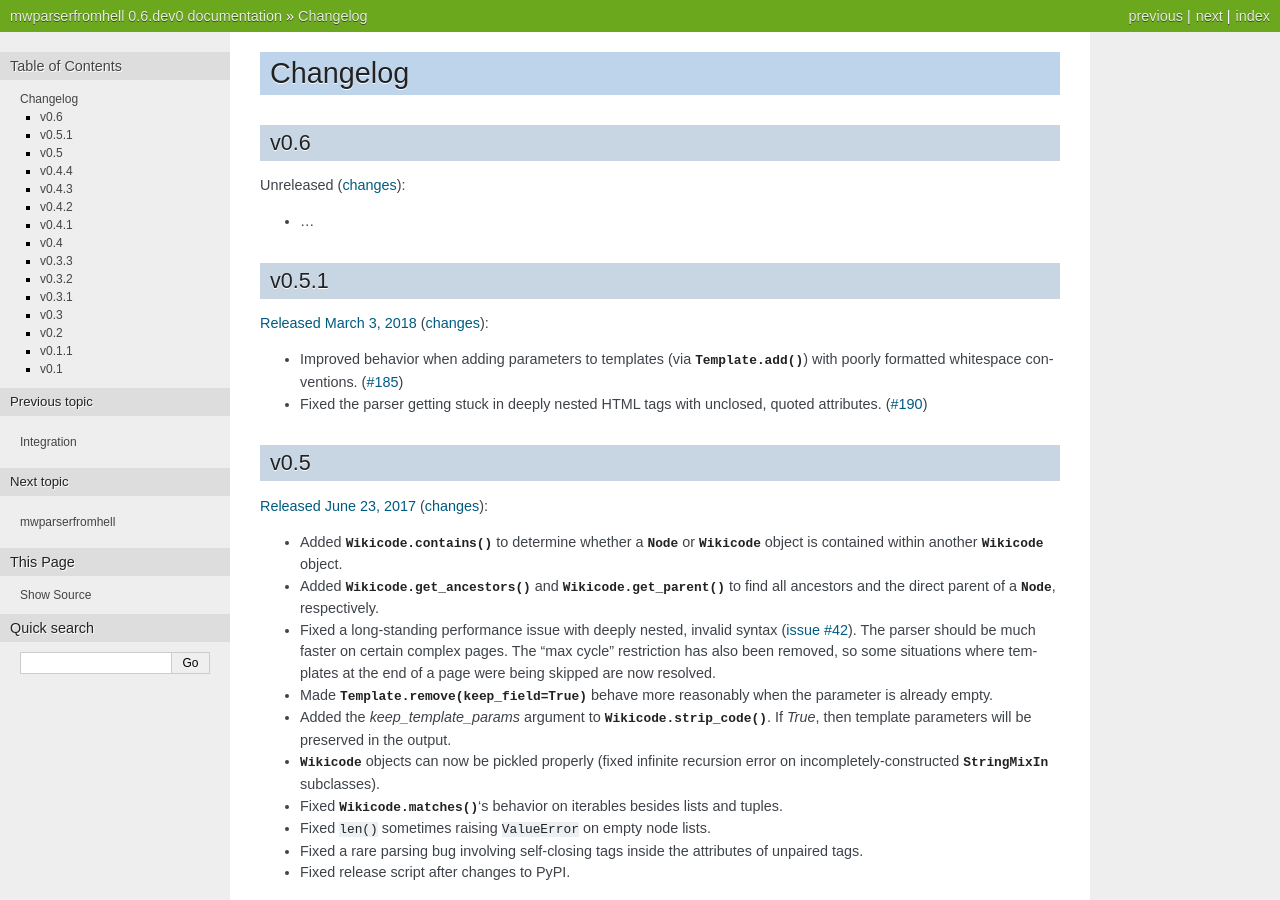
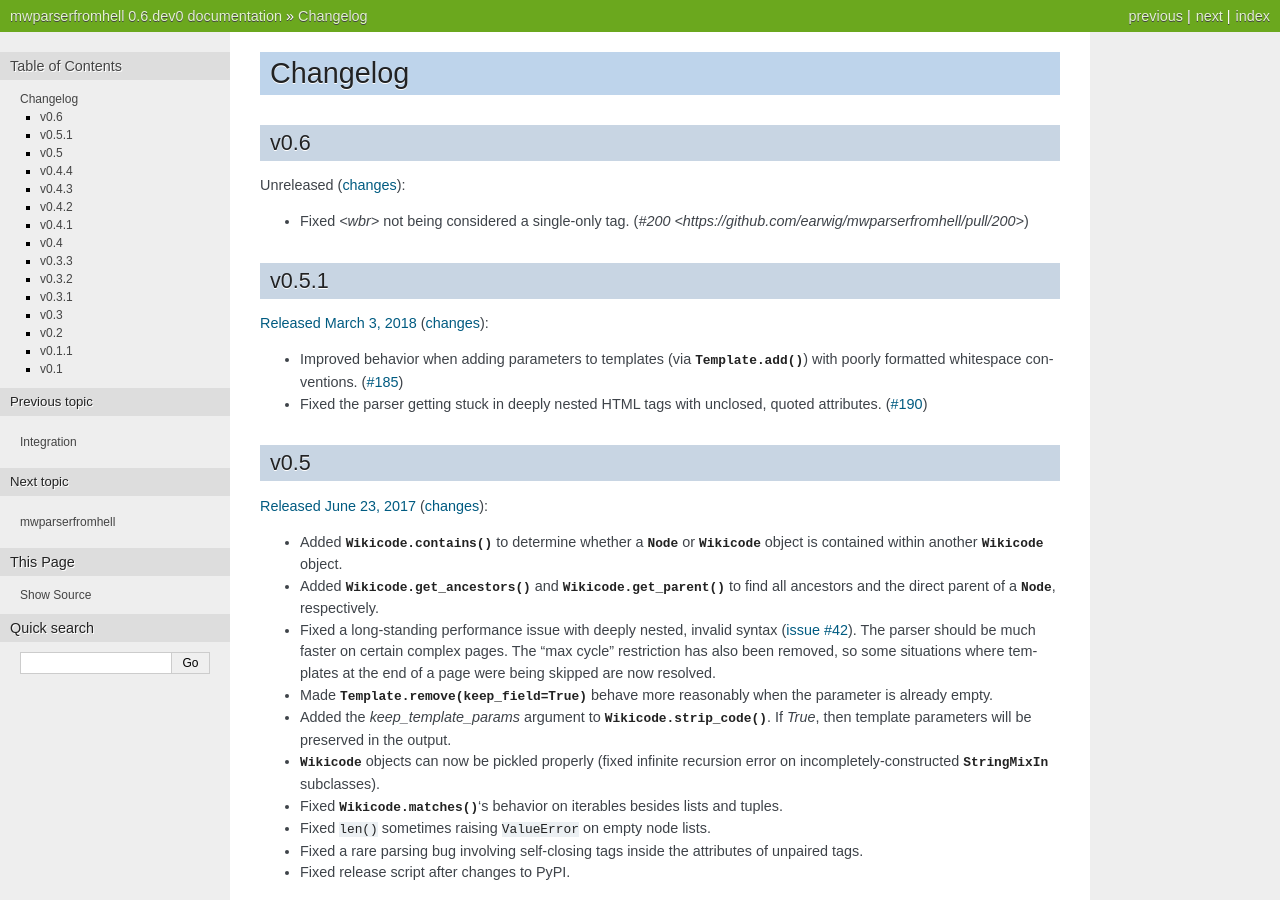
Before and after one commit to earwig/mwparserfromhell, a Sphinx documentation site: the page built from docs/changelog.rst, in a window 1280 px wide and 900 px high. Built offline with Sphinx 7.4.7, drawn with Linux system fonts in a browser that asks for light colours.

Commit message:
Update changelog [ci skip]

```diff
--- a/docs/changelog.rst
+++ b/docs/changelog.rst
@@ -7,7 +7,8 @@
 Unreleased
 (`changes <https://github.com/earwig/mwparserfromhell/compare/v0.5.1...develop>`__):
 
-- ...
+- Fixed `<wbr>` not being considered a single-only tag.
+  (`#200 <https://github.com/earwig/mwparserfromhell/pull/200>`)
 
 v0.5.1
 ------
```
Also changed, not shown: 1 other file.
